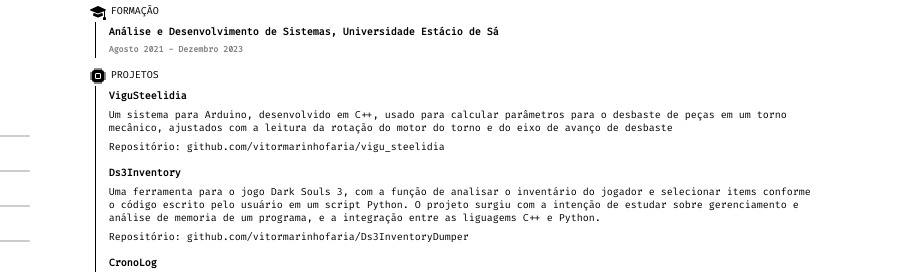
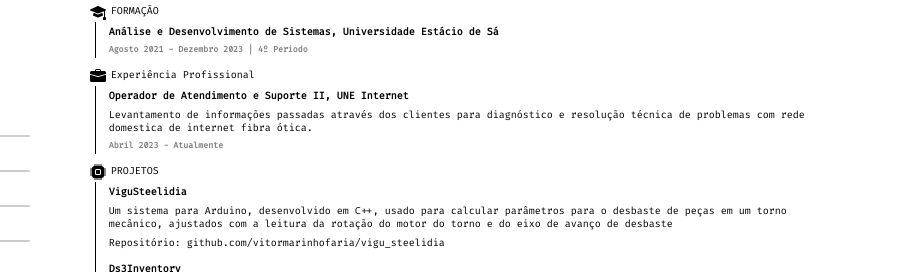
Before and after one commit to vitormarinhofaria/curriculo_js, a plain HTML site: page index.html in a window 1280 px wide. Shown: the part 190-462 px from the top of the page, 369-1280 px from the left. Drawn offline with Linux system fonts and the light colour scheme.

Commit message:
nova seção com experiencias proffisionais

```diff
--- a/index.html
+++ b/index.html
@@ -149,7 +149,31 @@
                     <div class="flex-col">
                         <h4 style="margin: 0.3rem;">Análise e Desenvolvimento de Sistemas, Universidade Estácio de Sá
                         </h4>
-                        <h5 style="margin: 0.3rem; color: gray">Agosto 2021 - Dezembro 2023</h5>
+                        <h5 style="margin: 0.3rem; color: gray">Agosto 2021 - Dezembro 2023 | 4º Periodo</h5>
+                    </div>
+                </div>
+            </div>
+            <div id="profissional" style="margin-top: 1rem;">
+                <div class="flex-row" style="margin-left: 0; margin-bottom: 0.2rem;">
+                    <svg xmlns="http://www.w3.org/2000/svg" width="16" height="16" fill="currentColor"
+                        class="bi bi-briefcase-fill" viewBox="0 0 16 16">
+                        <path
+                            d="M6.5 1A1.5 1.5 0 0 0 5 2.5V3H1.5A1.5 1.5 0 0 0 0 4.5v1.384l7.614 2.03a1.5 1.5 0 0 0 .772 0L16 5.884V4.5A1.5 1.5 0 0 0 14.5 3H11v-.5A1.5 1.5 0 0 0 9.5 1h-3zm0 1h3a.5.5 0 0 1 .5.5V3H6v-.5a.5.5 0 0 1 .5-.5z" />
+                        <path
+                            d="M0 12.5A1.5 1.5 0 0 0 1.5 14h13a1.5 1.5 0 0 0 1.5-1.5V6.85L8.129 8.947a.5.5 0 0 1-.258 0L0 6.85v5.65z" />
+                    </svg>
+                    <label style="margin-left: 0.5rem;">Experiência Profissional</label>
+                </div>
+                <div class="flex-row">
+                    <span class="vertical-separator"></span>
+                    <div class="flex-col">
+                        <h4 style="margin: 0.3rem;">Operador de Atendimento e Suporte II, UNE Internet
+                        </h4>
+                        <div style="margin: 0.3rem;">
+                            Levantamento de informações passadas através dos clientes para diagnóstico e resolução
+                            técnica de problemas com rede domestica de internet fibra ótica.
+                        </div>
+                        <h5 style="margin: 0.3rem; color: gray">Abril 2023 - Atualmente</h5>
                     </div>
                 </div>
             </div>
```
